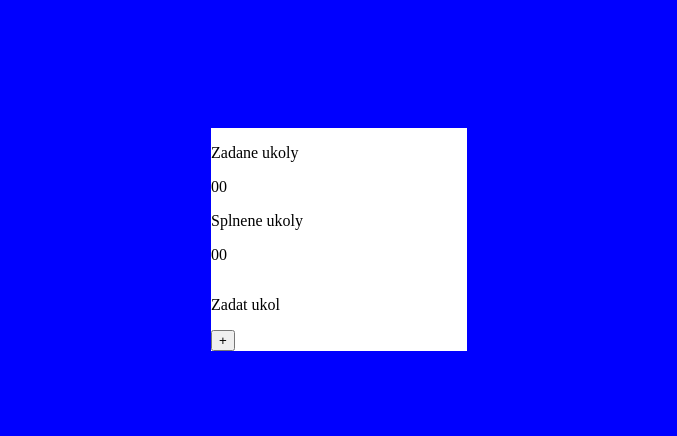
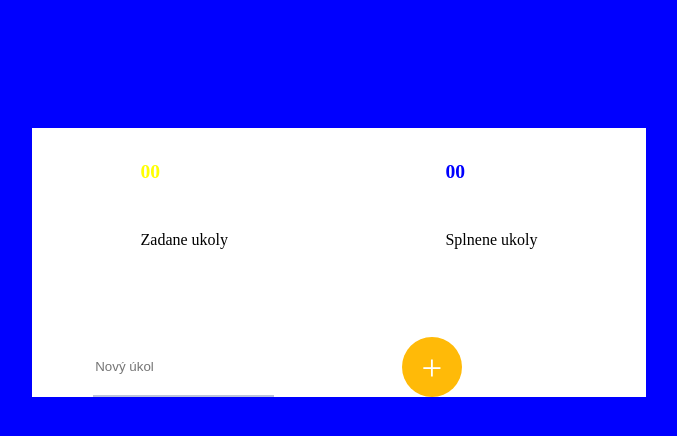
Before and after one commit to MarekMnoukWeber/To-du-list, a plain HTML site: page Index.html in a window 1280 px wide. Shown: the whole page, without its empty margins (301-978 px from the left). Drawn offline with Linux system fonts and the light colour scheme.

Commit message:
Compelt css

```diff
--- a/Index.css
+++ b/Index.css
@@ -2,10 +2,10 @@ body{
     background-color: blue;
     display: flex;
     margin: 10%;
+
 }
 main{
-    width: 25%;
-    height: 50%;
+    width: 60%;
     background-color: white;
     margin: auto;
     display: flex;
@@ -17,18 +17,26 @@ main{
     justify-content: space-around;
 }
 .splene{
+    width: 100%;
+    display: flex;
+    flex-direction: column;
+    justify-content: center;
+    align-items: center;
+}
+.dolni{
+    display: grid;
+    grid-template-columns: 3fr 1fr;
+    width: 80%;
+    margin: auto;
+    height: 8%;
+}
+#zadane{
     display: flex;
     flex-direction: column;
 }
-.dolni{
-    display: flex;
-    justify-content: space-around;
-}
-#zadane{
-    display: flex;
-}
 #splnene{
     display: flex;
+    flex-direction: column;
 }
 
 #text_zadane{
@@ -38,3 +46,46 @@ main{
 #text_splnene{
     color: blue;
 }
+
+.new-task{
+    display: flex;
+}
+
+h5, .h5 {
+    font-size: 1.225rem;
+    font-weight: 600;
+}
+
+
+input {
+    border: none;
+    border-bottom: 2px solid #BCC3DB;
+}
+
+input:focus {
+    outline: none;
+    border-bottom: 4px solid #BCC3DB;
+}
+
+.button {
+    display: flex;
+    justify-content: center;
+    align-items: center;
+    width: 60px;
+    height: 60px;
+    border-radius: 50%;
+    background-color: #FFBA08;
+    margin-left: auto;
+    justify-content: space-around;
+}
+
+.button span {
+    font-size: 2.3rem;
+    color: white;
+}
+
+.button:hover {
+    transition: 0.5s all;
+    transform: scale(1.1);
+    cursor: pointer;
+}
--- a/Index.html
+++ b/Index.html
@@ -9,18 +9,30 @@
 <body>
     <main>
         <Script src="Index.js"> </Script>
-    <section>
+        <section class="horni">
+            <div id="zadane">
+                <h5 id="text_zadane">00</h5>
                 <p>Zadane ukoly</p>
-        <p>00</p>
+            </div>
+            <div id="splnene">
+                <h5 id="text_splnene">00</h5>
                 <p>Splnene ukoly</p>
-        <p>00</p>
+             </div>
         </section>
-    <section>
-
+        <section class="stredni">
+            <br>
+            <br>
+            <br>
+            <br>
         </section>
-    <section>
-        <p>Zadat ukol</p>
-        <button>+</button></main>
+        <section class="dolni">
+             <div class="new-task">
+                <input id="task-to-add" type="text" placeholder="Nový úkol">
+                <div class="button">
+                    <span class="material-icons">+</span>
+                </div>
+            </div>
         </section>
+    </main>
 </body>
 </html>
```
Lines whose indentation alone changed are shown as unchanged.
